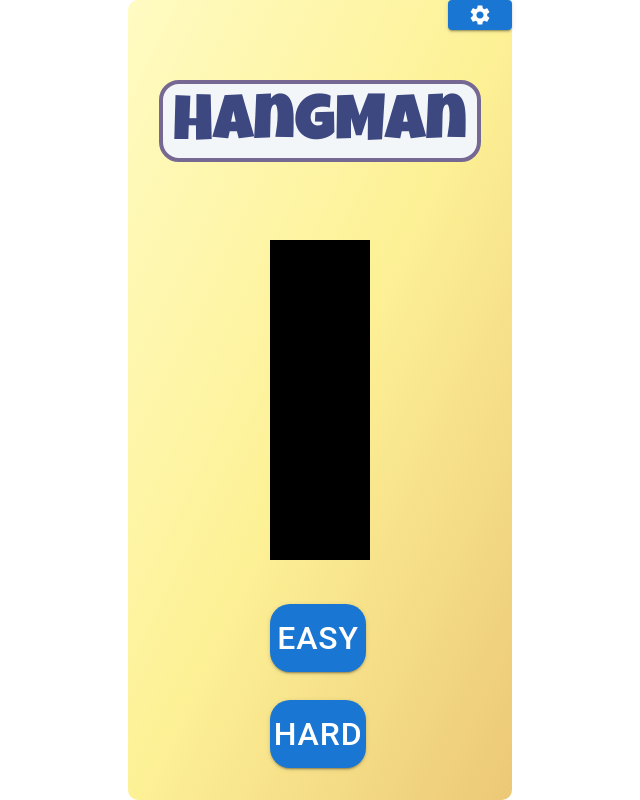
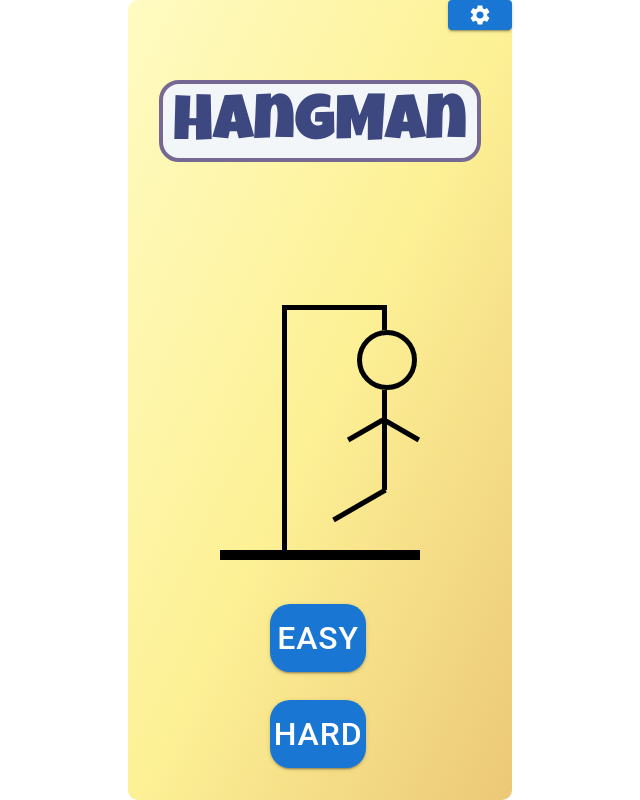
Before and after one commit to elroygohjy/Hangman-Game, a React (Create React App) app: page / in a window 1280 px wide. Shown: the whole page, without its empty margins (320-960 px from the left). Built offline with nearby package versions, Linux system fonts and the light colour scheme.

Commit message:
Add hangman diagram

```diff
--- a/src/App.css
+++ b/src/App.css
@@ -121,8 +121,15 @@
   /* background-color: #30d3c5;
   border: 1px solid red; */
   letter-spacing: 2px;
+  position: absolute;
+  bottom: 20vh;
+  left: 25%;
 }
-
+.display-lives{
+  position: absolute;
+  bottom: 5vh;
+  left: 15%;
+}
 .setting-header {
   margin-bottom: 0;
 }
@@ -135,3 +142,87 @@
 .back-button {
   margin-bottom: 1rem;
 }
+.hangman-base {
+  height: 10px;
+  width: 200px;
+  background-color: black;
+  position: absolute;
+  bottom: 30vh;
+}
+.hangman-stand {
+  height:250px;
+  width: 5px;
+  background-color: black;
+  position: absolute;
+  bottom: 30vh;
+  left: 12vw;
+}
+.hangman-hori {
+  height: 5px;
+  width: 100px;
+  background-color: black;
+  position: absolute;
+  bottom: calc(250px + 30vh);
+  left: 12vw;
+}
+.hangman-hang {
+  height: 25px;
+  width: 5px;
+  background-color: black;
+  position: absolute;
+  bottom: calc(230px + 30vh);
+  left: calc(12vw + 100px);
+}
+.hangman-head{
+  height: 50px;
+  width: 50px;
+  border-radius: 50%;
+  border: 5px solid black;
+  position: absolute;
+  bottom: calc(30vh + 250px - 25px - 5px - 25px - 25px);
+  left: calc(12vw + 100px - 25px);
+}
+.hangman-body{
+  height: 100px;
+  width: 5px;
+  background-color: black;
+  position: absolute;
+  bottom: calc(30vh + 250px - 25px - 5px - 25px - 25px - 100px);
+  left: calc(12vw + 100px);
+}
+.hangman-left-hand {
+  height: 40px;
+  width: 5px;
+  background-color: black;
+  position: absolute;
+  bottom: calc(30vh + 250px - 25px - 5px - 25px - 25px - 60px);
+  left: calc(12vw + 100px - 19px);
+  transform: rotate(60deg);
+}
+.hangman-right-hand {
+  height: 40px;
+  width: 5px;
+  background-color: black;
+  position: absolute;
+  bottom: calc(30vh + 250px - 25px - 5px - 25px - 25px - 60px);
+  left: calc(12vw + 100px - 19px + 5px + 31px);
+  transform: rotate(120deg);
+}
+.hangman-left-leg {
+  height: 60px;
+  width: 5px;
+  background-color: black;
+  position: absolute;
+  bottom: calc(30vh + 100px - 75px);
+  left: calc(12vw + 100px - 25px);
+  transform: rotate(60deg);
+}
+.hangman-right-leg {
+  height: 60px;
+  width: 5px;
+  background-color: black;
+  position: absolute;
+  bottom: calc(30vh + 100px - 75px);
+  left: calc(12vw + 100px + 28px);
+  transform: rotate(120deg);
+}
--- a/src/App.tsx
+++ b/src/App.tsx
@@ -9,6 +9,7 @@ import OptionMenu from './components/OptionMenu';
 import music from './music.mp3';
 import './App.css';
 import HangmanLetters from './components/HangmanLetters';
+import HangmanDrawing from './components/HangmanDrawing';
 
 function App() {
   const [isStart, setIsStart] = useState(true);
@@ -72,7 +73,7 @@ function App() {
         <HomeButton currentState={isStart} onClick={() => initialiseGame(6)} className='button' body='Hard' transitionTime={1} />
         <OptionMenu audio={audio} setAudio={setAudio} isStart={isStart} setIsStart={setIsStart} />
         {/*TODO: use vh so that the user keyboard will compress the hangman*/}
-        <div className='hang-man' />
+        <HangmanDrawing lives={lives} />
         {!isStart && (
           <div>
             <HangmanLetters
@@ -85,7 +86,7 @@ function App() {
               displayedWord={displayedWord}
               setDisplayedWord={setDisplayedWord}
             />
-            <h3>{lives} lives left</h3>
+            <h3 className='display-lives'>{lives} lives left</h3>
             <TextField
               id='filled-basic'
               label='Guess Here!'
--- /dev/null
+++ b/src/components/HangmanDrawing.tsx
@@ -0,0 +1,24 @@
+import React from 'react';
+
+interface hangmanDrawingProps {
+    lives: number;
+
+}
+
+const HangmanDrawing = ({lives}: hangmanDrawingProps) => {
+    return (
+        <>
+            {lives < 10 && <div className='hangman-base'/>}
+            {lives < 9 && <div className='hangman-stand'/>}
+            {lives < 8 && <div className='hangman-hori'/>}
+            {lives < 7 && <div className='hangman-hang'/>}
+            {lives < 6 && <div className='hangman-head'/>}
+            {lives < 5 && <div className='hangman-body'/>}
+            {lives < 4 && <div className='hangman-left-hand'/>}
+            {lives < 3 && <div className='hangman-right-hand'/>}
+            {lives < 2 && <div className='hangman-left-leg'/>}
+            {lives < 1 && <div className='hangman-right-leg'/>}
+        </>
+    )
+}
+export default HangmanDrawing
```
